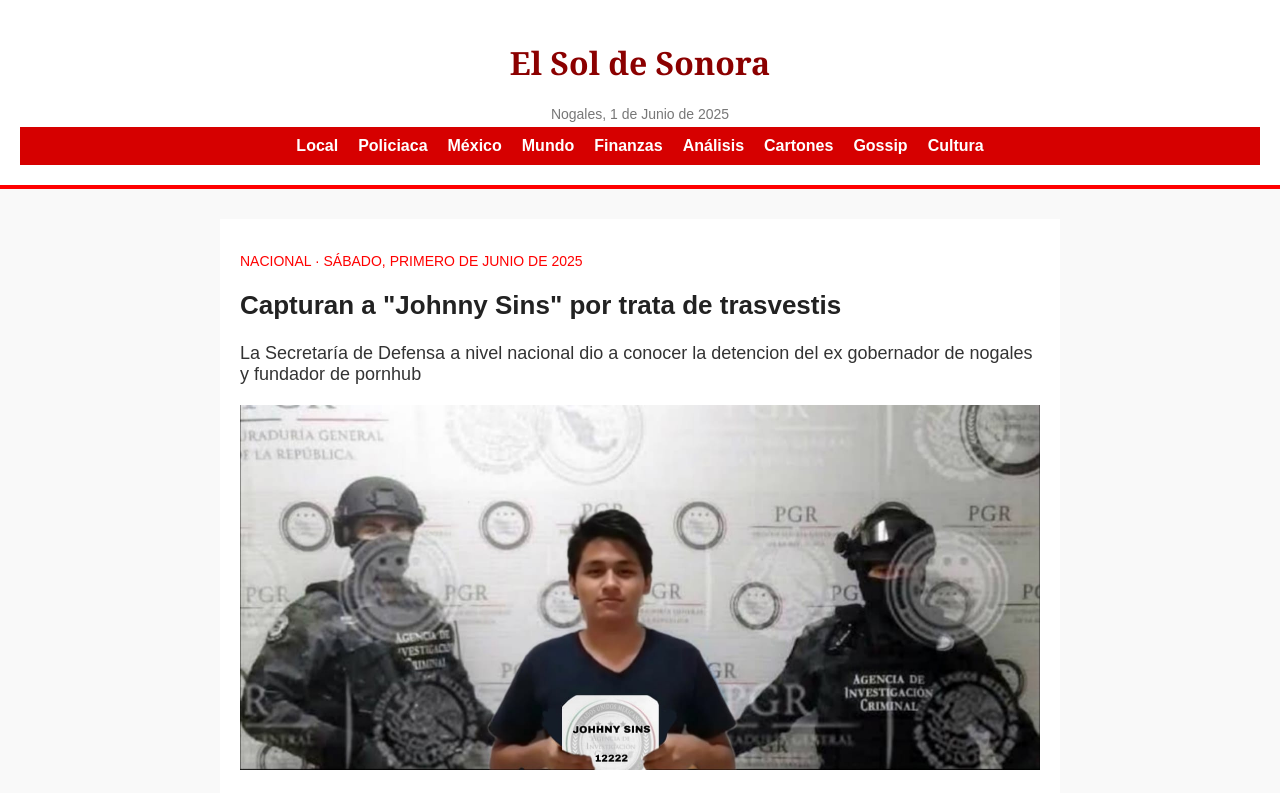
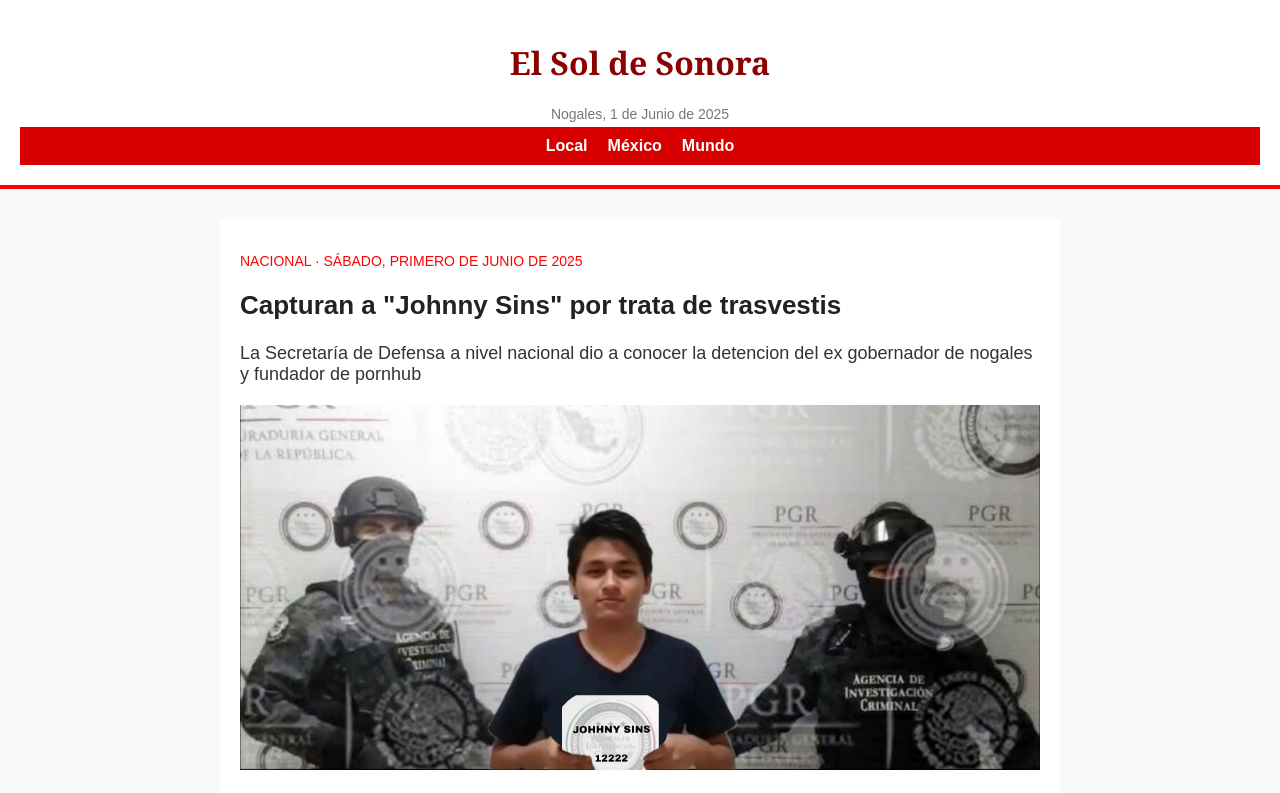
Before and after one commit to NIBBLEGG/capturadeljohhnysins.github.io, a plain HTML site: page index.html in a window 1280 px wide. Shown: the top 793 px of the page. Drawn offline with Linux system fonts and the light colour scheme.

Commit message:
Update index.html

```diff
--- a/index.html
+++ b/index.html
@@ -13,14 +13,8 @@
         <nav>
             <ul class="menu">
                 <li>Local</li>
-                <li>Policiaca</li>
                 <li>México</li>
                 <li>Mundo</li>
-                <li>Finanzas</li>
-                <li>Análisis</li>
-                <li>Cartones</li>
-                <li>Gossip</li>
-                <li>Cultura</li>
             </ul>
         </nav>
     </header>
```
